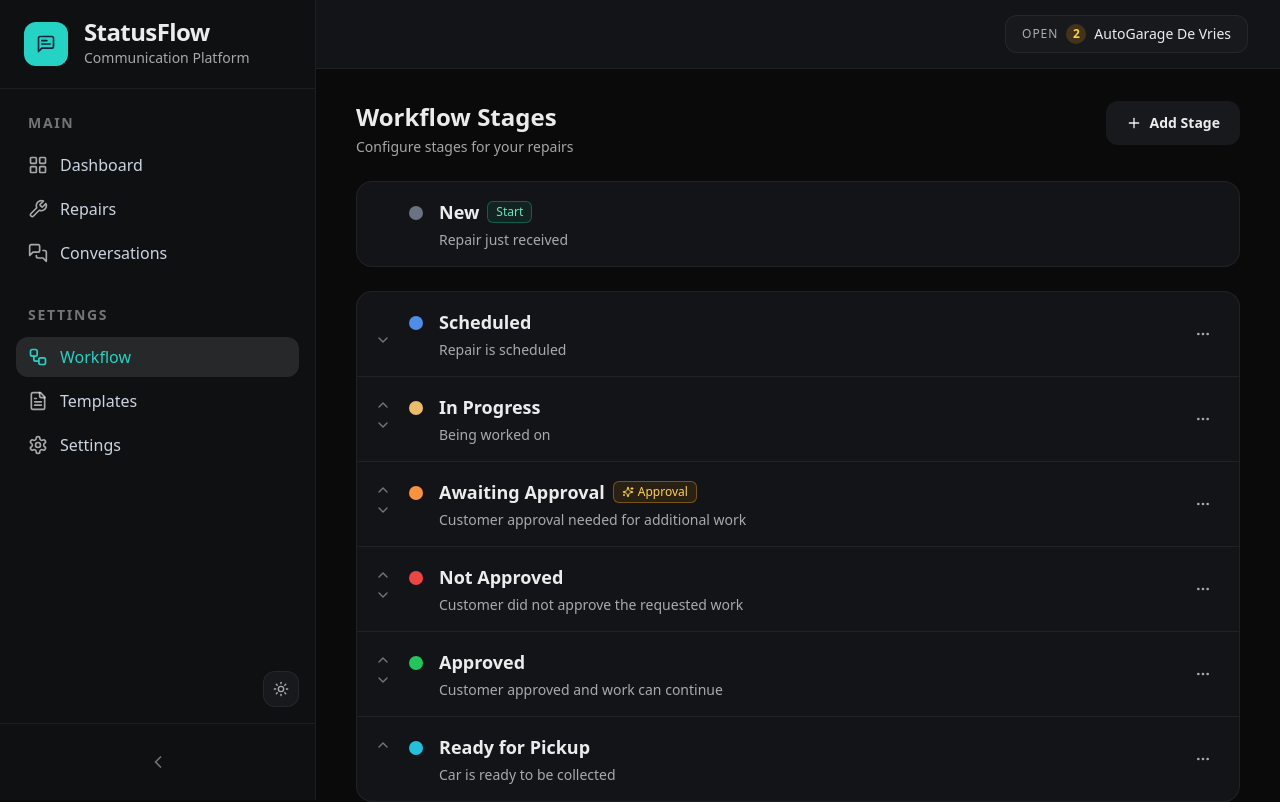
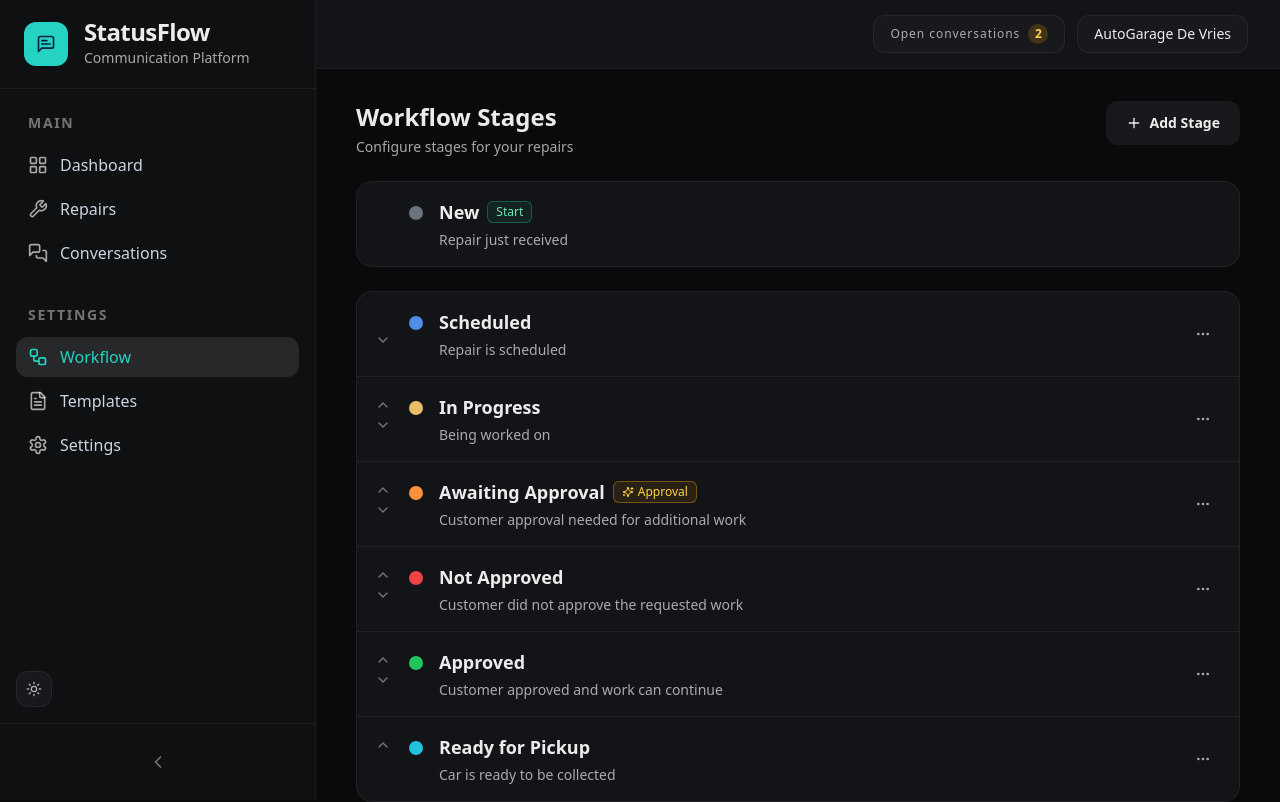
Before and after one commit to botexpertsnl/reparatie_melder_app, a Next.js app: page /settings/advanced in a window 1280 px wide. Shown: the top 802 px of the page. Built offline with nearby package versions, Linux system fonts and the light colour scheme.

Commit message:
Adjust header conversation badge and sidebar theme toggle placement

```diff
--- a/components/layout/app-shell.tsx
+++ b/components/layout/app-shell.tsx
@@ -157,7 +157,7 @@ export function AppShell({ children }: { children: React.ReactNode }) {
             onClick={toggleTheme}
             className={clsx(
               "absolute bottom-4 inline-flex h-9 w-9 items-center justify-center rounded-xl border",
-              collapsed ? "right-1/2 translate-x-1/2" : "right-4"
+              collapsed ? "left-1/2 -translate-x-1/2" : "left-4"
             )}
             style={{ borderColor: "var(--border)", background: "var(--surface-3)", color: "var(--text-secondary)" }}
             aria-label="Toggle theme"
@@ -174,9 +174,9 @@ export function AppShell({ children }: { children: React.ReactNode }) {
       </aside>
 
       <div className="flex min-h-screen flex-col">
-        <header className="flex h-[69px] items-center justify-end gap-3 border-b px-8" style={{ borderColor: "var(--border)", background: "var(--surface-2)" }}>
+        <header className="flex h-[69px] items-center justify-end gap-3 border-b px-6 pr-8" style={{ borderColor: "var(--border)", background: "var(--surface-2)" }}>
           <div className="flex items-center gap-2 rounded-xl border px-4 py-2 text-sm" style={{ borderColor: "var(--border)", background: "var(--surface-3)", color: "var(--text-secondary)" }}>
-            <span className="text-xs uppercase tracking-[0.08em] text-slate-400">Open</span>
+            <span className="text-xs tracking-[0.08em] text-slate-400">Open conversations</span>
             <button
               type="button"
               onClick={() => {
@@ -188,6 +188,8 @@ export function AppShell({ children }: { children: React.ReactNode }) {
             >
               {openConversationCount}
             </button>
+          </div>
+          <div className="flex items-center gap-2 rounded-xl border px-4 py-2 text-sm" style={{ borderColor: "var(--border)", background: "var(--surface-3)", color: "var(--text-secondary)" }}>
             {superAdmin ? (
               <button
                 type="button"
```
